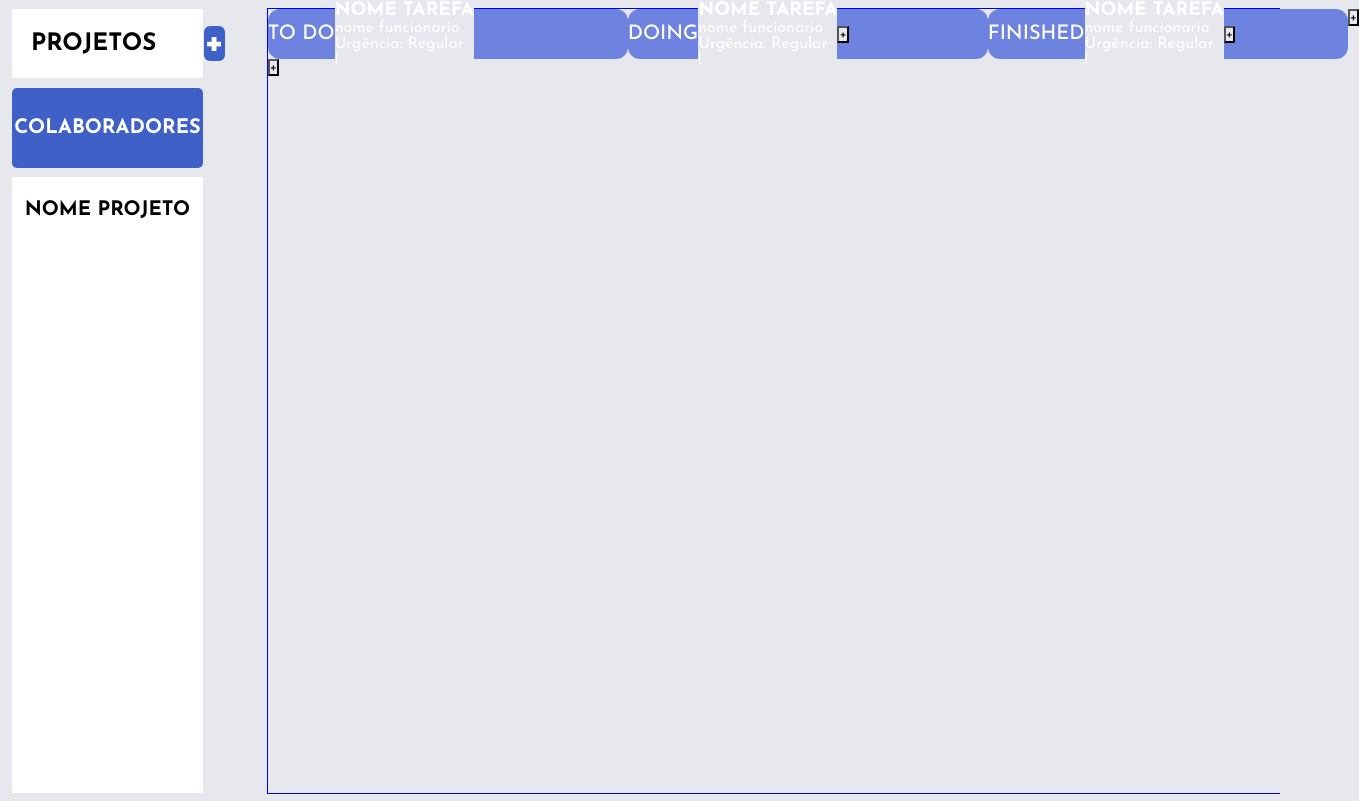
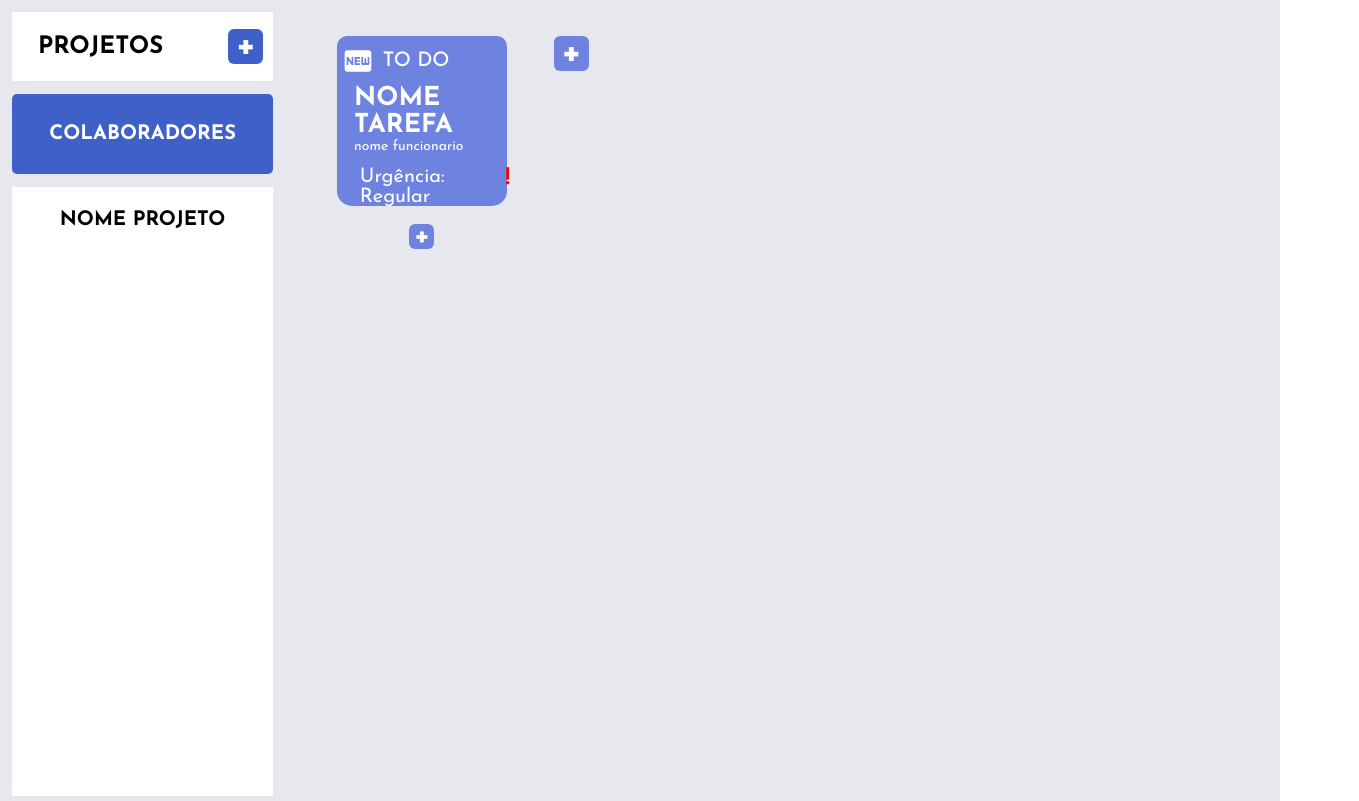
Before and after one commit to JoaoVMoreira/KanBan, a React (Vite) app in the folder FrontEnd/: page / in a window 1280 px wide. Shown: the whole page, 1359 px wide, since content can reach past the window. Built offline with nearby package versions, Linux system fonts and the light colour scheme.

Commit message:
finalizando css home

```diff
--- a/FrontEnd/src/Pages/Colaboradores/colaborador.scss
+++ b/FrontEnd/src/Pages/Colaboradores/colaborador.scss
@@ -1,7 +1,7 @@
 .conteiner{
     margin-left: 5%;
     width: 79%;
-    height: 85vh;
+    height: 98.8vh;
     margin-top: 8px;
     display: flex;
     flex-direction: row;
@@ -10,8 +10,7 @@
 
 .list-colaboradores{
     margin-right: 15%;
-
-
+    margin-top: 8%;
     .colaborador{
         background-color: white;
         height: 110px;
@@ -45,13 +44,11 @@
     background-color: #6E83E0;
     color: white;
     svg{
-        background-color: #6E83E0;
         font-size: 32px;
         margin-left: 3%;
         margin-right: 5%;
     }
     h2{
-        background-color: #6E83E0;
         font-size: 20px;
         font-weight: 500;
         color: white;
@@ -59,6 +56,7 @@
     }
 }
 .add-colaborador{
+    margin-top: 8%;
     width: 40%;
     height: 32%;
     border-radius: 15px;
@@ -91,7 +89,7 @@
         }
         button{
             position: absolute;
-            top: 36%;
+            top: 48%;
             width: 35px;
             height: 35px;
             border: none;
@@ -107,6 +105,7 @@
         }
 
         button:hover{
+            transition: 0.2s;
             background-color: #3651a1;
         }
     }
--- a/FrontEnd/src/Pages/Home/home.scss
+++ b/FrontEnd/src/Pages/Home/home.scss
@@ -1,13 +1,122 @@
 .conteiner-filas{
-    border: 1px solid blue;
     margin-left: 5%;
-    height: 98vh;
+    height: 99.1vh;
     margin-top: 8px;
     width: 79%;
     display: flex;
     flex-direction: row;
     .fila{
-        //border: 1px solid green;
-        height: auto;
+        margin-top: 3%;
+        width: 18%;
+        display: flex;
+        height: fit-content;
+        flex-direction: column;
+        align-items: center;
+        background-color: #6E83E0;
+        border-radius: 15px;
+        position: relative;
+        .titulo{
+            display: flex;
+            flex-direction: row;
+            align-items: center;
+            height: 50px;
+            width: 100%;
+            background-color: #6E83E0;
+            color: white;
+            border-top-right-radius: 10px;
+            border-top-left-radius: 10px;
+
+            svg{
+                font-size: 32px;
+                margin-left: 3%;
+                margin-right: 5%;
+            }
+            h2{
+                font-weight: 500;
+                font-size: 20px;
+            }
+        }
+        .tarefa{
+            width: 100%;
+            height: 120px;
+            color: white;
+            display: flex;
+            flex-direction: column;
+            justify-content: center;
+
+            h3{
+                font-size: 26px;
+                margin-left: 10%;
+                font-weight: 700;
+            }
+            p{
+                margin-left: 10%;
+                font-size: 14px;
+            }
+            span{
+                margin-left: 1.8%;
+                display: flex;
+                flex-direction: row;
+                width: 100%;
+                p{
+                    font-size: 20px;
+                    margin-top: 8%;
+                }
+                p:last-child{
+                    color: red;
+                    font-weight: 700;
+                    font-size: 22px;
+                    margin-left: 15%;
+                }
+            }
+        }
+        .tarefa:hover{
+            transition: 0.1s;
+            background-color: #778CEC;
+            border-end-end-radius: 15px;
+            border-end-start-radius: 15px;
+        }
+        button{
+            position: absolute;
+            bottom: -25%;
+            width: 25px;
+            height: 25px;
+            border: none;
+            border-radius: 6px;
+            background-color: #6E83E0;
+            color: white;
+            display: flex;
+            align-items: center;
+            justify-content: center;
+            font-size: 30px;
+            font-weight: 700;
+            cursor: pointer;
+        }
+        button:hover{
+            transition: 0.2s;
+            background-color: #3651a1;
+        }
+    }
+    .new-fila{
+        margin-top: 3%;
+        margin-left: 5%;
+        button{
+            width: 35px;
+            height: 35px;
+            border: none;
+            border-radius: 6px;
+            background-color: #6E83E0;
+            color: white;
+            display: flex;
+            align-items: center;
+            justify-content: center;
+            font-size: 38px;
+            font-weight: 700;
+            cursor: pointer;
+        }
+        button:hover{
+            transition: 0.2s;
+            background-color: #3651a1;
+        }
     }
 }
--- a/FrontEnd/src/Pages/Home/index.tsx
+++ b/FrontEnd/src/Pages/Home/index.tsx
@@ -1,5 +1,6 @@
 import Menu from "../../components/Menu";
 import "./home.scss"
+import { MdFiberNew } from "react-icons/md";
 
 function Home(){
     return(
@@ -8,48 +9,24 @@ function Home(){
                 <Menu/>
                 <div className="conteiner-filas">
                     <div className="fila">
-                        <div className="title">
-                            <h2>TO DO</h2>
+                        <div className="titulo">
+                            <MdFiberNew/><h2>TO DO</h2>
+                        </div>
                             <div className="tarefa">
                                 <h3>NOME TAREFA</h3>
                                 <p>nome funcionario</p>
                                 <span>
-                                    <p>Urgência: Regular</p>
-                                    <p>!</p>
+                                    <span>
+                                        <p>Urgência: Regular</p>
+                                        <p className="danger">!</p>
+                                    </span>
+
                                 </span>
                             </div>
-                        </div>
+
                         <button>+</button>
                     </div>
-                    <div className="fila">
-                        <div className="title">
-                            <h2>DOING</h2>
-                            <div className="tarefa">
-                                <h3>NOME TAREFA</h3>
-                                <p>nome funcionario</p>
-                                <span>
-                                    <p>Urgência: Regular</p>
-                                    <p>!</p>
-                                </span>
-                            </div>
-                            <button>+</button>
-                        </div>
-                    </div>
-                    <div className="fila">
-                        <div className="title">
-                            <h2>FINISHED</h2>
-                            <div className="tarefa">
-                                <h3>NOME TAREFA</h3>
-                                <p>nome funcionario</p>
-                                <span>
-                                    <p>Urgência: Regular</p>
-                                    <p>!</p>
-                                </span>
-                            </div>
-                            <button>+</button>
-                        </div>
-                    </div>
-                    <div className="fila">
+                    <div className="new-fila">
                         <button>+</button>
                     </div>
                 </div>
--- a/FrontEnd/src/index.scss
+++ b/FrontEnd/src/index.scss
@@ -3,10 +3,10 @@
   margin: 0;
   padding: 0;
   font-family: 'Josefin Sans', sans-serif;
-  background-color: #E7E8EE;
 }
 
 .page{
+  background-color: #E7E8EE;
   display: flex;
   flex-direction: row;
   width: 100vw;
```
